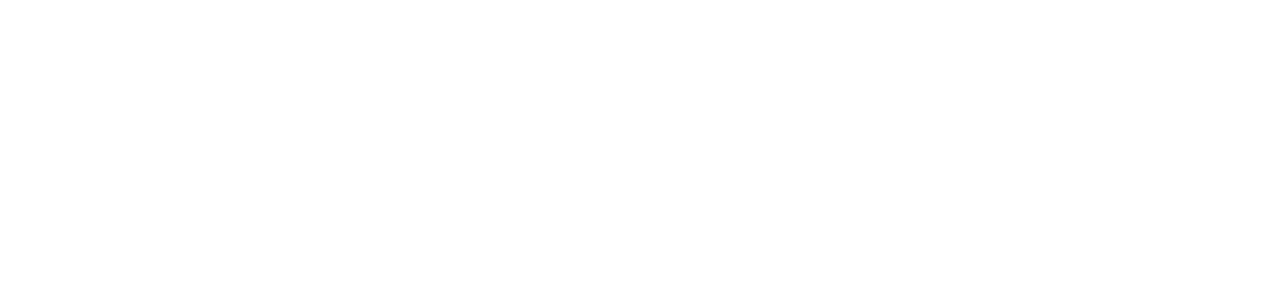
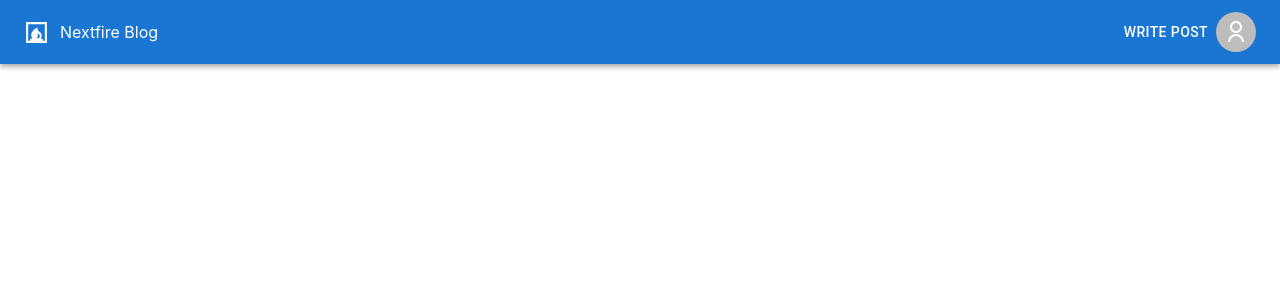
Before and after one commit to khoalam2711/nextfire-blog-app, a Next.js app: page / in a window 1280 px wide. Shown: the top 300 px of the page. Built offline with nearby package versions, Linux system fonts and the light colour scheme.

Commit message:
Add Navbar

```diff
--- /dev/null
+++ b/components/Navbar.tsx
@@ -0,0 +1,62 @@
+import Link from 'next/link';
+import React from 'react';
+import { MdFireplace } from 'react-icons/md';
+import AppBar from '@mui/material/AppBar';
+import SvgIcon from '@mui/material/SvgIcon';
+import Toolbar from '@mui/material/Toolbar';
+import Button from '@mui/material/Button';
+import Avatar from '@mui/material/Avatar';
+import MUILink from '@mui/material/Link';
+import { RiUserLine } from 'react-icons/ri';
+
+const Navbar = () => {
+	const { user, username } = { user: 'Khoa', username: 'Khoa' };
+	return (
+		<AppBar position="sticky">
+			<Toolbar>
+				<Link href="/home">
+					<SvgIcon className="mr-3 cursor-pointer">
+						<MdFireplace size={25} />
+					</SvgIcon>
+				</Link>
+				<Link href="/home" passHref>
+					<MUILink
+						className="text-2xl font-semibold"
+						color="inherit"
+						underline="none"
+						sx={{ flexGrow: 1 }}
+					>
+						Nextfire Blog
+					</MUILink>
+				</Link>
+
+				{/* user is signed in and has username */}
+				{username && (
+					<>
+						<Link href="/admin">
+							<Button color="inherit" className="mr-4">
+								Write Post
+							</Button>
+						</Link>
+						<Link href={`/${user}`}>
+							<Avatar className="cursor-pointer">
+								<SvgIcon>
+									<RiUserLine />
+								</SvgIcon>
+							</Avatar>
+						</Link>
+					</>
+				)}
+
+				{/* user is not signed in OR has not created username */}
+				{!username && (
+					<Link href="/enter">
+						<Button color="inherit">Log in</Button>
+					</Link>
+				)}
+			</Toolbar>
+		</AppBar>
+	);
+};
+
+export default Navbar;
--- a/pages/_app.tsx
+++ b/pages/_app.tsx
@@ -1,6 +1,12 @@
-import '../styles/globals.css'
-import type { AppProps } from 'next/app'
+import '../styles/globals.css';
+import Navbar from '../components/Navbar';
+import type { AppProps } from 'next/app';
 
 export default function App({ Component, pageProps }: AppProps) {
-  return <Component {...pageProps} />
+	return (
+		<>
+			<Navbar />
+			<Component {...pageProps} />
+		</>
+	);
 }
--- a/pages/index.tsx
+++ b/pages/index.tsx
@@ -7,7 +7,7 @@
 	return (
 		<div className={styles.container}>
 			<Head>
-				<title>Create Next App</title>
+				<title> ⏭🔥 Nextfire Blog</title>
 				<meta name="description" content="Generated by create next app" />
 				<link rel="icon" href="/favicon.ico" />
 			</Head>
```
